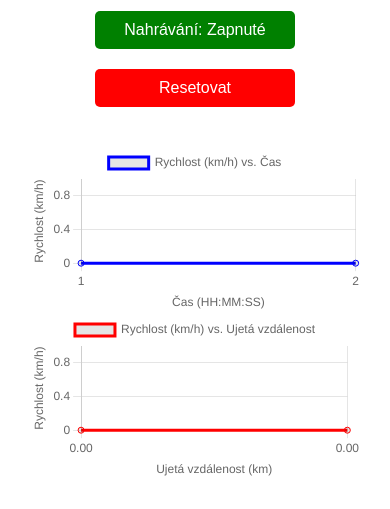
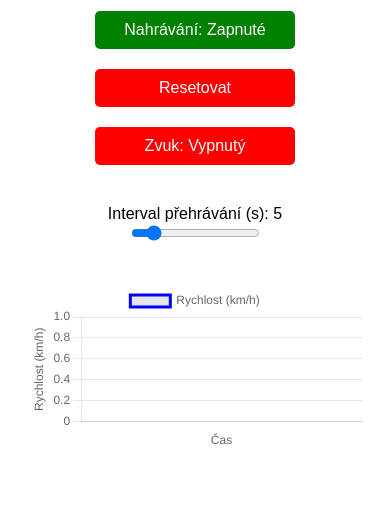
Before and after one commit to matejddd/tachometr_test, a plain HTML site: page index.html in a window 390 px wide. Both pictures are taken after a click on the button "Nahrávání: Vypnuté". Shown: the part 400-909 px from the top of the page. After the commit the page ends 880 px from the top, so only its background shows below. Drawn offline with nearby package versions, Linux system fonts and the light colour scheme.

Commit message:
Update index.html

```diff
--- a/index.html
+++ b/index.html
@@ -15,7 +15,7 @@
             font-size: 2em;
             margin-top: 20px;
         }
-        #trackingButton, #resetButton {
+        #toggleButton, #trackingButton, #resetButton {
             display: block;
             margin: 20px auto;
             padding: 10px 20px;
@@ -31,9 +31,6 @@
         }
         .disabled {
             background-color: red;
-        }
-        .paused {
-            background-color: orange;
         }
         .spacer {
             margin-top: 40px;
@@ -53,95 +50,50 @@
     <p id="time">00:00:00</p>
     <button id="trackingButton" class="disabled" onclick="toggleTracking()">Nahrávání: Vypnuté</button>
     <button id="resetButton" class="disabled" onclick="resetTracking()">Resetovat</button>
+    <button id="toggleButton" class="disabled" onclick="toggleAudio()">Zvuk: Vypnutý</button>
     <div class="spacer"></div>
+    <label for="interval">Interval přehrávání (s): <span id="intervalValue">5</span></label>
+    <br>
+    <input type="range" id="interval" min="1" max="30" value="5" step="1" onchange="updateInterval()">
+
     <div id="chartContainer">
-        <canvas id="speedTimeChart"></canvas>
-        <canvas id="speedDistanceChart"></canvas>
+        <canvas id="speedChart"></canvas>
     </div>
 
     <script>
         let currentSpeed = 0;
+        let audioEnabled = false;
         let trackingEnabled = false;
-        let trackingPaused = false;
+        let audioInterval = 5000;
+        let intervalId;
         let totalDistance = 0;
+        let previousPosition = null;
         let trackingTime = 0;
         let timeInterval;
         let speedData = [];
         let timeData = [];
-        let distanceData = [];
-        let timeChart, distanceChart;
+        let chart;
 
         function updateSpeed(position) {
             if (position.coords.speed !== null) {
-                let speedKmh = position.coords.speed * 3.6; // Převod z m/s na km/h
-                if (speedKmh > 0) {
-                    document.getElementById('speed').innerText = `Rychlost: ${speedKmh.toFixed(2)} km/h`;
-                } else {
-                    document.getElementById('speed').innerText = 'Stojíte na místě';
-                }
+                let speedKmh = (position.coords.speed * 3.6).toFixed(1);
+                currentSpeed = Math.round(position.coords.speed * 3.6);
+                document.getElementById('speed').innerText = `Rychlost: ${speedKmh} km/h`;
             } else {
                 document.getElementById('speed').innerText = 'Nelze určit rychlost';
             }
+
+            if (trackingEnabled && previousPosition) {
+                let distance = calculateDistance(previousPosition, position.coords);
+                totalDistance += distance;
+                document.getElementById('distance').innerText = `${totalDistance.toFixed(2)} km`;
+
+                let formattedTime = formatTime(trackingTime);
+                speedData.push(currentSpeed);
+                timeData.push(formattedTime);
+                updateChart();
             }
-
-        function errorHandler(error) {
-            document.getElementById('speed').innerText = 'Chyba při získávání polohy';
-        }
-
-        if (navigator.geolocation) {
-            navigator.geolocation.watchPosition(updateSpeed, errorHandler, {
-                enableHighAccuracy: true
-            });
-        } else {
-            document.getElementById('speed').innerText = 'Geolokace není podporována';
-        }
-
-        function toggleTracking() {
-            let button = document.getElementById('trackingButton');
-            if (!trackingEnabled) {
-                trackingEnabled = true;
-                trackingPaused = false;
-                button.innerText = 'Nahrávání: Zapnuté';
-                button.className = 'enabled';
-                startTrackingTime();
-                initializeCharts();
-            } else {
-                trackingEnabled = false;
-                trackingPaused = true;
-                button.innerText = 'Nahrávání: Pozastaveno';
-                button.className = 'paused';
-                stopTrackingTime();
-            }
-        }
-
-        function resetTracking() {
-            trackingEnabled = false;
-            trackingPaused = false;
-            document.getElementById('trackingButton').innerText = 'Nahrávání: Vypnuté';
-            document.getElementById('trackingButton').className = 'disabled';
-            totalDistance = 0;
-            trackingTime = 0;
-            speedData = [];
-            timeData = [];
-            distanceData = [];
-            document.getElementById('distance').innerText = '0.0 km';
-            document.getElementById('time').innerText = '00:00:00';
-            updateCharts();
-        }
-
-        function startTrackingTime() {
-            timeInterval = setInterval(() => {
-                trackingTime++;
-                document.getElementById('time').innerText = formatTime(trackingTime);
-                timeData.push(trackingTime);
-                speedData.push(currentSpeed);
-                distanceData.push(totalDistance.toFixed(2));
-                updateCharts();
-            }, 1000);
-        }
-
-        function stopTrackingTime() {
-            clearInterval(timeInterval);
+            previousPosition = position.coords;
         }
 
         function formatTime(seconds) {
@@ -151,63 +103,96 @@
             return `${h.toString().padStart(2, '0')}:${m.toString().padStart(2, '0')}:${s.toString().padStart(2, '0')}`;
         }
 
-        function initializeCharts() {
-            let ctxTime = document.getElementById('speedTimeChart').getContext('2d');
-            let ctxDistance = document.getElementById('speedDistanceChart').getContext('2d');
+        function startTrackingTime() {
+            timeInterval = setInterval(() => {
+                trackingTime++;
+                document.getElementById('time').innerText = `${formatTime(trackingTime)}`;
+            }, 1000);
+        }
 
-            if (timeChart) timeChart.destroy();
-            if (distanceChart) distanceChart.destroy();
+        function stopTrackingTime() {
+            clearInterval(timeInterval);
+        }
 
-            timeChart = new Chart(ctxTime, {
+        function toggleTracking() {
+            trackingEnabled = !trackingEnabled;
+            let button = document.getElementById('trackingButton');
+
+            if (trackingEnabled) {
+                button.innerText = 'Nahrávání: Zapnuté';
+                button.classList.remove('disabled');
+                button.classList.add('enabled');
+                startTrackingTime();
+                initializeChart();
+            } else {
+                button.innerText = 'Nahrávání: Vypnuté';
+                button.classList.remove('enabled');
+                button.classList.add('disabled');
+                stopTrackingTime();
+            }
+        }
+
+        function resetTracking() {
+            totalDistance = 0;
+            trackingTime = 0;
+            speedData = [];
+            timeData = [];
+            document.getElementById('distance').innerText = '0.0 km';
+            document.getElementById('time').innerText = '00:00:00';
+            updateChart();
+        }
+
+        function initializeChart() {
+            let ctx = document.getElementById('speedChart').getContext('2d');
+            if (!chart) {
+                chart = new Chart(ctx, {
                     type: 'line',
                     data: {
                         labels: timeData,
                         datasets: [{
-                        label: 'Rychlost (km/h) vs. Čas',
+                            label: 'Rychlost (km/h)',
                             data: speedData,
                             borderColor: 'blue',
-                        fill: false,
+                            fill: false
                         }]
                     },
                     options: {
+                        responsive: true,
                         scales: {
-                        x: { title: { display: true, text: 'Čas (HH:MM:SS)' } },
-                        y: { title: { display: true, text: 'Rychlost (km/h)' }, beginAtZero: true }
+                            x: {
+                                title: {
+                                    display: true,
+                                    text: 'Čas'
+                                }
+                            },
+                            y: {
+                                title: {
+                                    display: true,
+                                    text: 'Rychlost (km/h)'
                                 }
                             }
-            });
-
-            distanceChart = new Chart(ctxDistance, {
-                type: 'line',
-                data: {
-                    labels: distanceData,
-                    datasets: [{
-                        label: 'Rychlost (km/h) vs. Ujetá vzdálenost',
-                        data: speedData,
-                        borderColor: 'red',
-                        fill: false,
-                    }]
-                },
-                options: {
-                    scales: {
-                        x: { title: { display: true, text: 'Ujetá vzdálenost (km)' } },
-                        y: { title: { display: true, text: 'Rychlost (km/h)' }, beginAtZero: true }
                         }
                     }
                 });
             }
+        }
 
-        function updateCharts() {
-            if (timeChart) {
-                timeChart.data.labels = timeData;
-                timeChart.data.datasets[0].data = speedData;
-                timeChart.update();
+        function updateChart() {
+            if (chart) {
+                chart.data.labels = timeData;
+                chart.data.datasets[0].data = speedData;
+                chart.update();
             }
-            if (distanceChart) {
-                distanceChart.data.labels = distanceData;
-                distanceChart.data.datasets[0].data = speedData;
-                distanceChart.update();
         }
+
+        if (navigator.geolocation) {
+            navigator.geolocation.watchPosition(updateSpeed, () => {
+                document.getElementById('speed').innerText = 'Chyba při získávání polohy';
+            }, {
+                enableHighAccuracy: true
+            });
+        } else {
+            document.getElementById('speed').innerText = 'Geolokace není podporována';
         }
     </script>
 </body>
```
Lines whose indentation alone changed are shown as unchanged.
